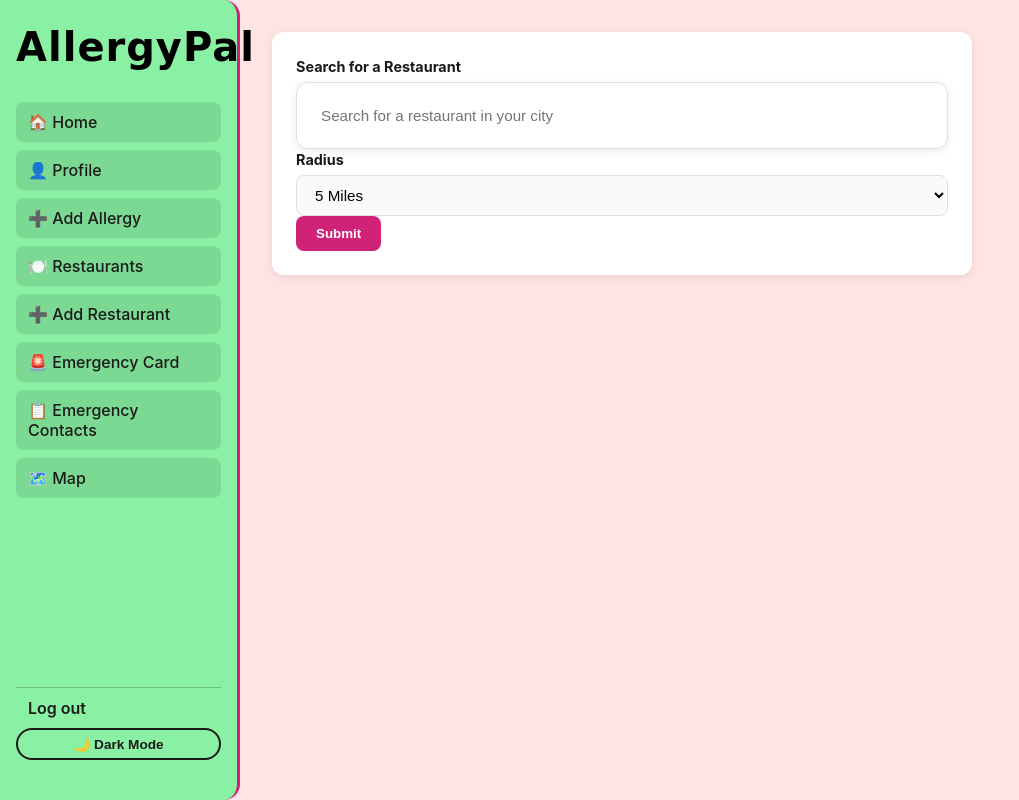
After one commit to liannepob/AllergyPal, a Flask app: page /search_restaurants in a window 1280 px wide. The commit adds this page. Shown: the whole page, without its empty margins (0-1019 px from the left). Run offline with Flask 3, Linux system fonts and the light colour scheme; a user stored in the database is signed in; some libraries are stand-ins or nearby versions; some web fonts are replaced.

Commit message:
add Google Places API restaurant search

```diff
--- a/app.py
+++ b/app.py
@@ -4,6 +4,12 @@ from flask_session import Session
 from werkzeug.security import generate_password_hash, check_password_hash
 from datetime import date
 from helpers import login_required
+import os
+import requests
+from dotenv import load_dotenv
+load_dotenv()
+import logging
+logging.getLogger("urllib3").setLevel(logging.WARNING)
 
 
 app = Flask(__name__)
@@ -466,3 +472,37 @@ def delete_restaurant():
 
     flash("Restaurant deleted successfully.")
     return redirect(url_for("restaurant"))
+
+@app.route("/search_restaurants", methods=["GET", "POST"])
+@login_required
+def search_restaurants():
+    current = session["user_id"]
+
+    if request.method == "POST":
+        l = request.form.get("location")
+        r = request.form.get("radius")
+
+        if not l or not r:
+            return "missing field(s)"
+
+        location = l.strip().lower()
+        radius = r
+
+        api_key = os.environ.get("GOOGLE_PLACES_API_KEY")
+        url = "https://maps.googleapis.com/maps/api/place/textsearch/json"
+        params = {
+            "query": location + " restaurants",
+            "radius": radius,
+            "type": "restaurant",
+            "key": api_key
+        }
+        response = requests.get(url, params=params)
+        data = response.json()
+        print(data.get("status"))
+        print(data.get("error_message", "no error"))
+        results = data.get("results", [])
+
+        return render_template("search_restaurants.html", results=results)
+
+    else:
+        return render_template("search_restaurants.html")
--- a/templates/layout.html
+++ b/templates/layout.html
@@ -24,7 +24,7 @@
                 <li><a href="{{ url_for('add_restaurant') }}">➕ Add Restaurant</a></li>
                 <li><a href="{{ url_for('emergency') }}">🚨 Emergency Card</a></li>
                 <li><a href="{{ url_for('er_contacts') }}">📋 Emergency Contacts</a></li>
-                <li><a href="#">🗺️ Map</a></li>
+                <li><a href="{{ url_for('search_restaurants') }}">🗺️ Map</a></li>
             {% else %}
                 <li><a href="{{ url_for('login') }}">🔑 Login</a></li>
                 <li><a href="{{ url_for('register') }}">📝 Register</a></li>
--- /dev/null
+++ b/templates/search_restaurants.html
@@ -0,0 +1,68 @@
+{% extends "layout.html" %}
+
+{% block title %}
+   Search for a Restaurant
+{% endblock %}
+
+{% block body %}
+<div class="container mt-4" style="max-width: 700px;">
+<form method="POST" class="form-control p-4">
+
+    <!-- Restaurant Name -->
+        <div class="mb-3">
+            <label for="location"><strong>Search for a Restaurant</strong></label>
+            <input
+                autocomplete="off"
+                class="form-control"
+                id="location"
+                name="location"
+                placeholder="Search for a restaurant in your city"
+                type="text"
+            >
+        </div>
+
+        <!-- Status -->
+        <div class="mb-3">
+            <label for="radius"><strong>Radius</strong></label>
+            <select name = "radius" id="radius" required>
+                <option value="8047">5 Miles</option>
+                <option value="16093">10 Miles</option>
+                <option value="24140">15 Miles</option>
+                <option value="32187">20+ Miles</option>
+            </select>
+        </div>
+
+        <button class="btn btn-primary mt-2" type="submit">Submit</button>
+    </form>
+
+    {% if results %}
+    <div class="mt-4">
+        <h5>Results</h5>
+        {% for r in results %}
+        <div class="card mb-3">
+            <div class="card-body">
+                <h6 class="card-title">{{ r.name }}</h6>
+                <p class="card-text text-muted mb-1">{{ r.formatted_address }}</p>
+                {% if r.rating %}
+                <small>Rating: {{ r.rating }} / 5</small>
+                {% endif %}
+
+                <form action="{{ url_for('add_restaurant') }}" method="POST">
+                    <input type="hidden" name="restaurant" value="{{ r.name }}">
+                    <input type="hidden" name="address" value="{{ r.formatted_address }}">
+                    <select name="status" required>
+                        <option value="safe">Safe</option>
+                        <option value="unsafe">Unsafe</option>
+                        <option value="unsure">Unsure</option>
+                    </select>
+                    <button type="submit" class="btn btn-primary mt-2">Save</button>
+                </form>
+            </div>
+        </div>
+        {% endfor %}
+    </div>
+    {% elif results is defined %}
+    <p class="mt-4 text-muted">No restaurants found. Try a different location or radius.</p>
+    {% endif %}
+</div>
+{% endblock %}
```
Also changed, not shown: allergy.db, 3 other files.
